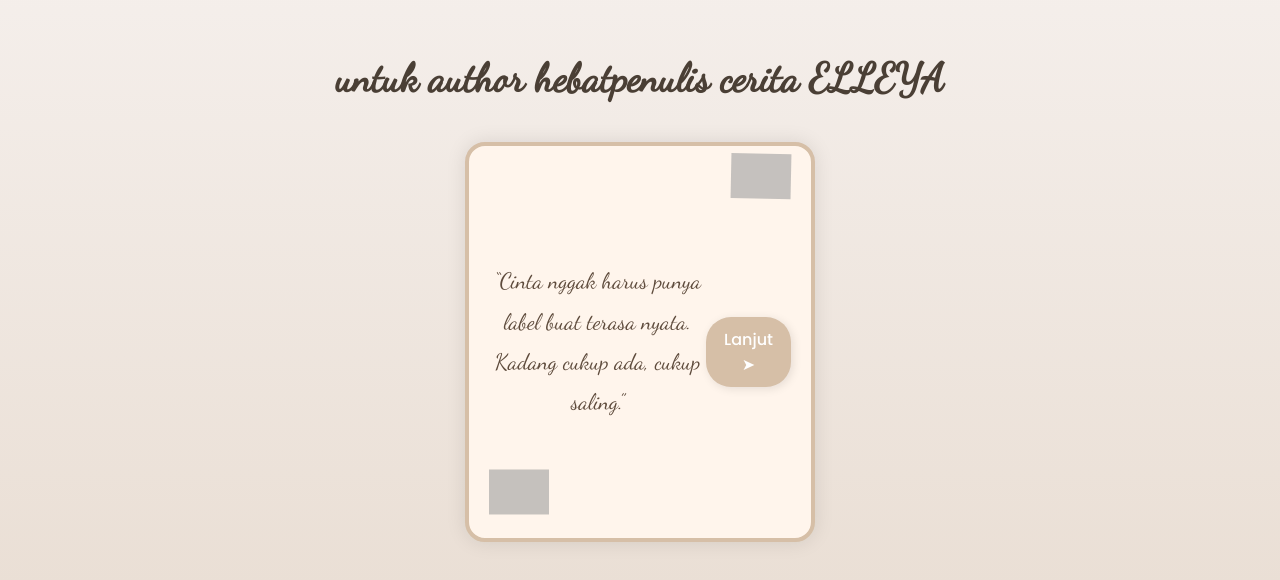
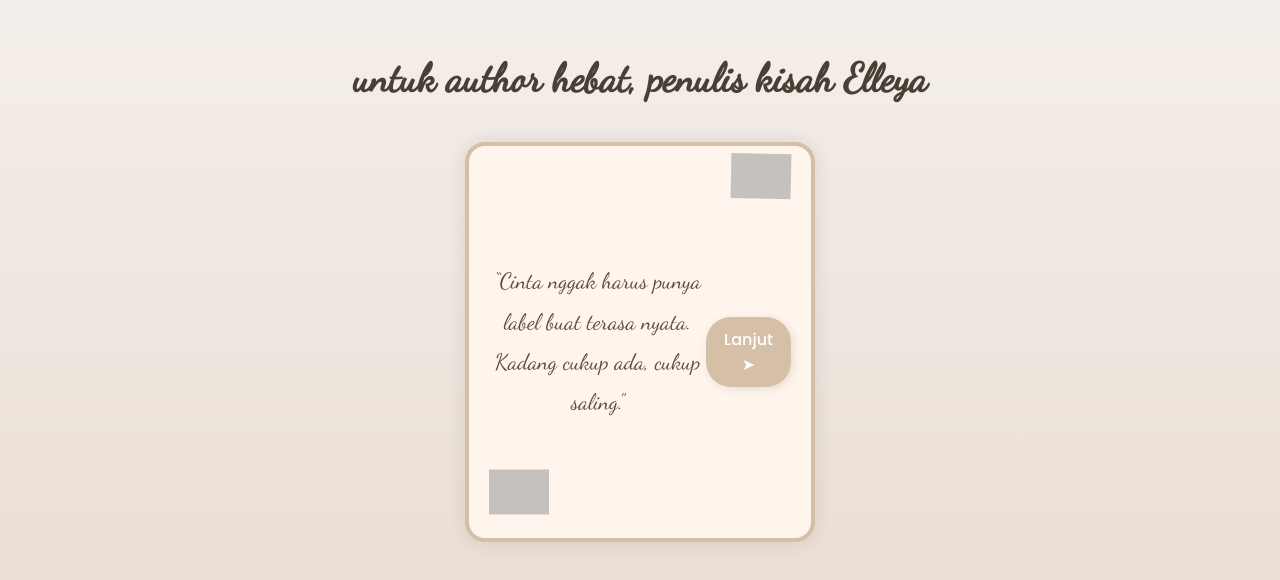
Before and after one commit to azmiaana/forauthorelleya, a plain HTML site: page index.html in a window 1280 px wide. Shown: the part 102-682 px from the top of the page. Drawn offline with Linux system fonts and the light colour scheme; grey boxes are pictures that could not be loaded.

Commit message:
Update index.html

```diff
--- a/index.html
+++ b/index.html
@@ -112,7 +112,7 @@
   </style>
 </head>
 <body>
-  <h1>untuk author hebatpenulis cerita ELLEYA</h1>
+  <h1>untuk author hebat, penulis kisah Elleya</h1>
   <div class="slider">
     <div class="quote active">“Cinta nggak harus punya label buat terasa nyata. Kadang cukup ada, cukup saling.”</div>
     <div class="quote">“Kita kayak langit senja—nggak pernah pasti, tapi selalu indah.”</div>
```
